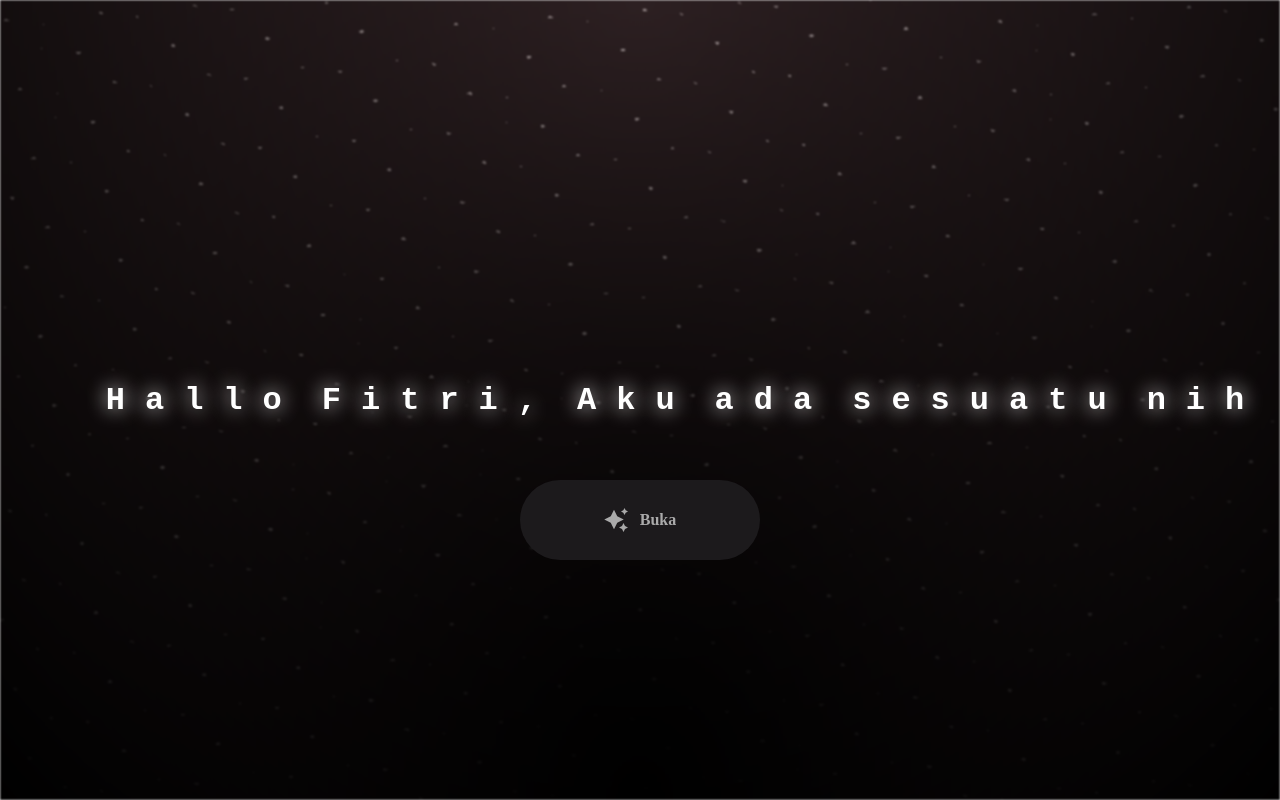
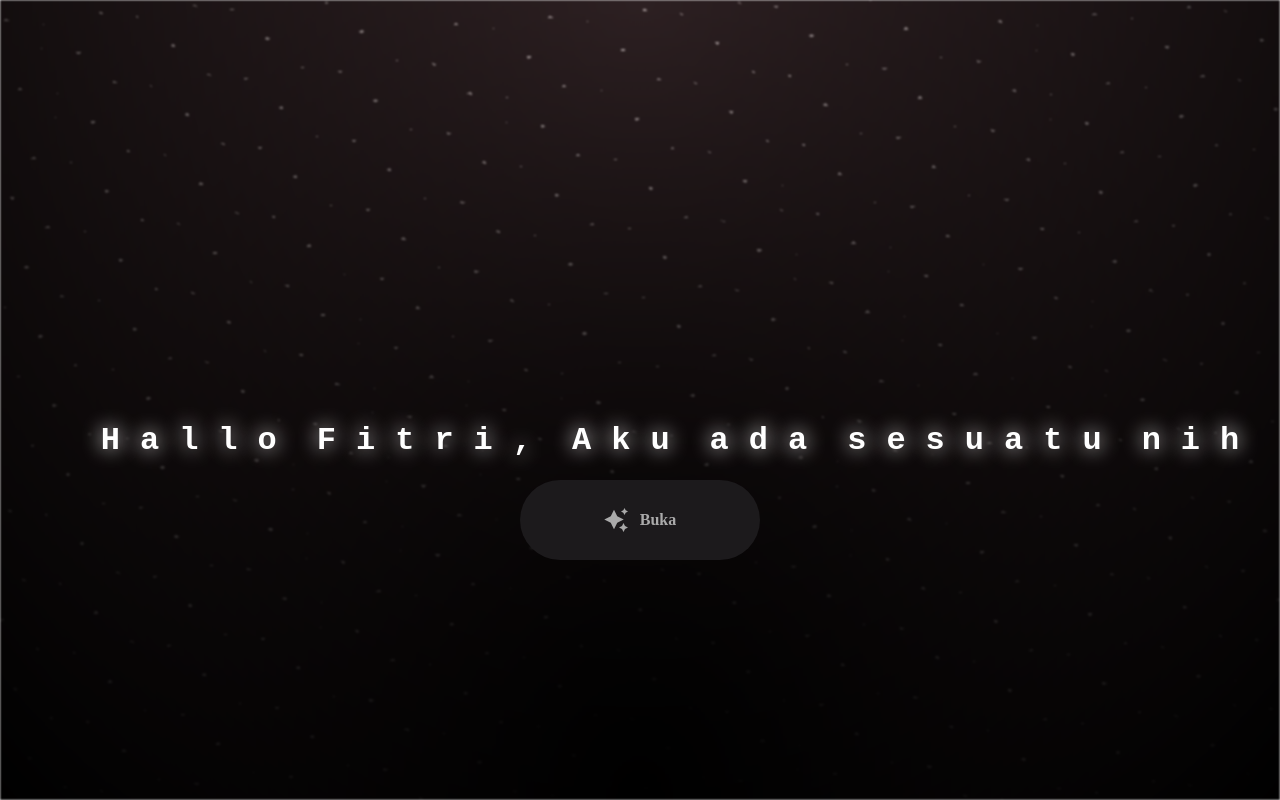
Before and after one commit to hydraa94/bday-505, a plain HTML site: page index.html in a window 1280 px wide. Drawn offline with Linux system fonts and the light colour scheme.

Commit message:
edit title in index again again

```diff
--- a/css/index.css
+++ b/css/index.css
@@ -58,8 +58,7 @@
   left: 0;
   color: white;
   font-family: "Courier New", Courier, monospace;
-  margin-left: 45px;
-  margin-right: 45px;
+  margin: 40px;
 
   display: flex;
   flex-wrap: wrap;
```
